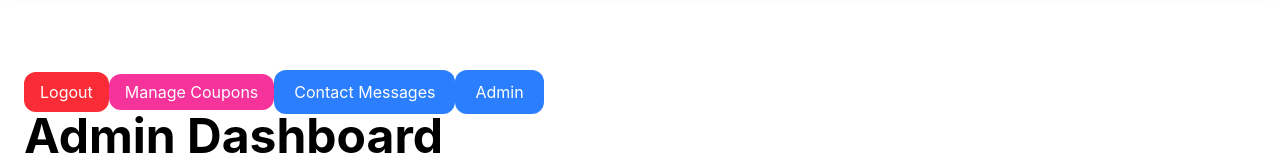
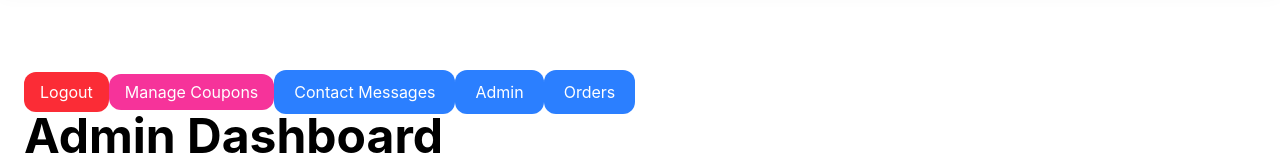
Before and after one commit to tamannashut-store/tamannashut-store, a React (Vite) app in the folder client/: page /admin/dashboard in a window 1280 px wide. Shown: the part 162-326 px from the top of the page. Built offline with nearby package versions, Linux system fonts and the light colour scheme; no server answers; sample sign-in values are in the browser's storage; a web font is replaced by a local one.

Commit message:
ham updatate

```diff
--- a/client/src/pages/AdminDashboard.jsx
+++ b/client/src/pages/AdminDashboard.jsx
@@ -134,6 +134,12 @@ function AdminDashboard() {
             >
                 Admin
             </Link>
+            <Link
+                to="/admin/orders"
+                className="bg-blue-500 text-white px-5 py-3 rounded-xl"
+            >
+                Orders
+            </Link>
 
             <h1 className="text-5xl font-bold mb-12">
                 Admin Dashboard
```
